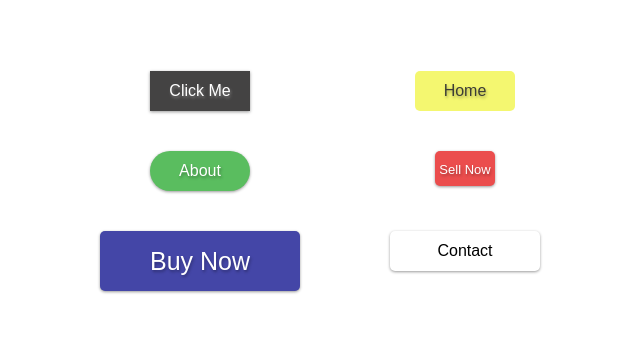
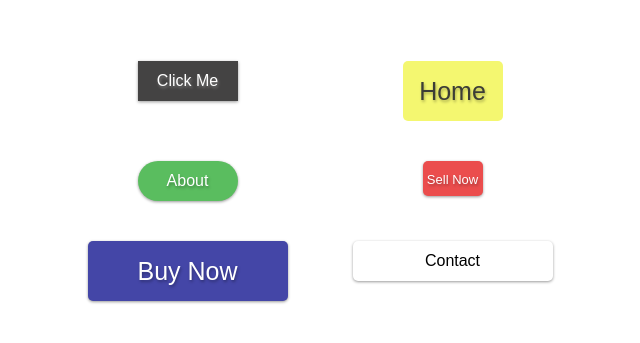
Before and after one commit to Phl3bas/Button-Component, a Vue app: page / in a window 1280 px wide. Shown: the part 219-562 px from the top of the page, without its empty margins (320-960 px from the left). Built offline with nearby package versions, Linux system fonts and the light colour scheme.

Commit message:
changed medium - long, large to tall
changed these two attributes so a combination of the two can be used to make a large button, but give some more mix and match qualities

```diff
--- a/src/App.vue
+++ b/src/App.vue
@@ -2,11 +2,11 @@
   <div class="container">
     <div>
       <my-btn dark tile>Click Me</my-btn>
-      <my-Btn yellow flat>Home</my-btn>
+      <my-Btn yellow flat tall>Home</my-btn>
       <my-btn green round>About</my-btn>
       <my-btn red small>Sell Now</my-btn>
-      <my-btn blue large>Buy Now</my-btn>
-      <my-btn medium>Contact</my-btn>
+      <my-btn blue tall long>Buy Now</my-btn>
+      <my-btn long>Contact</my-btn>
     </div>
   </div>
 </template>
--- a/src/components/myBtn.vue
+++ b/src/components/myBtn.vue
@@ -7,8 +7,8 @@
     blue : blue,
     dark : dark,
     green : green,
-    large: large,
-    medium: medium,
+    tall: tall,
+    long: long,
     small: small,
     tile: tile,
     flat : flat,
@@ -31,8 +31,8 @@ export default {
     yellow: Boolean,
     green: Boolean,
     dark: Boolean,
-    large: Boolean,
-    medium: Boolean,
+    tall: Boolean,
+    long: Boolean,
     small: Boolean,
     tile: Boolean,
     flat: Boolean,
@@ -112,14 +112,12 @@ export default {
   font-size: 13px;
 }
 
-.medium {
-  height: 40px;
-  width: 150px;
+.long {
+  width: 200px;
 }
 
-.large {
+.tall {
   height: 60px;
-  width: 200px;
   font-size: 25px;
 }
 
```
